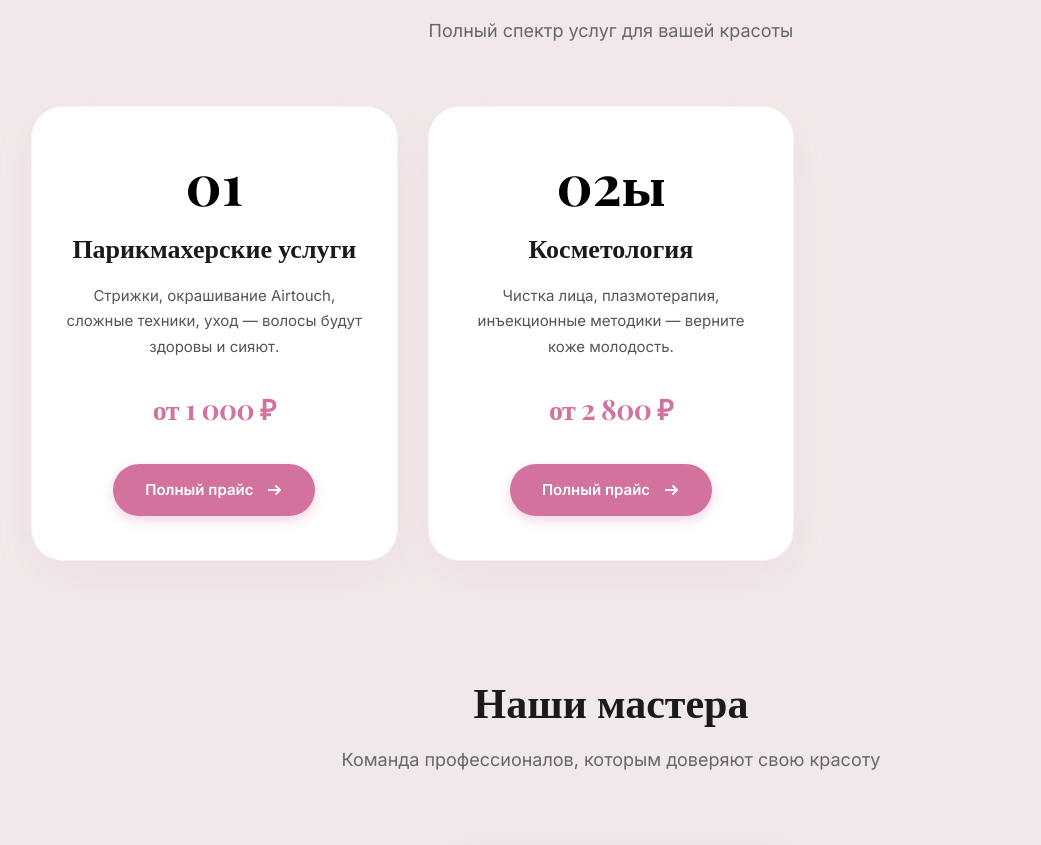
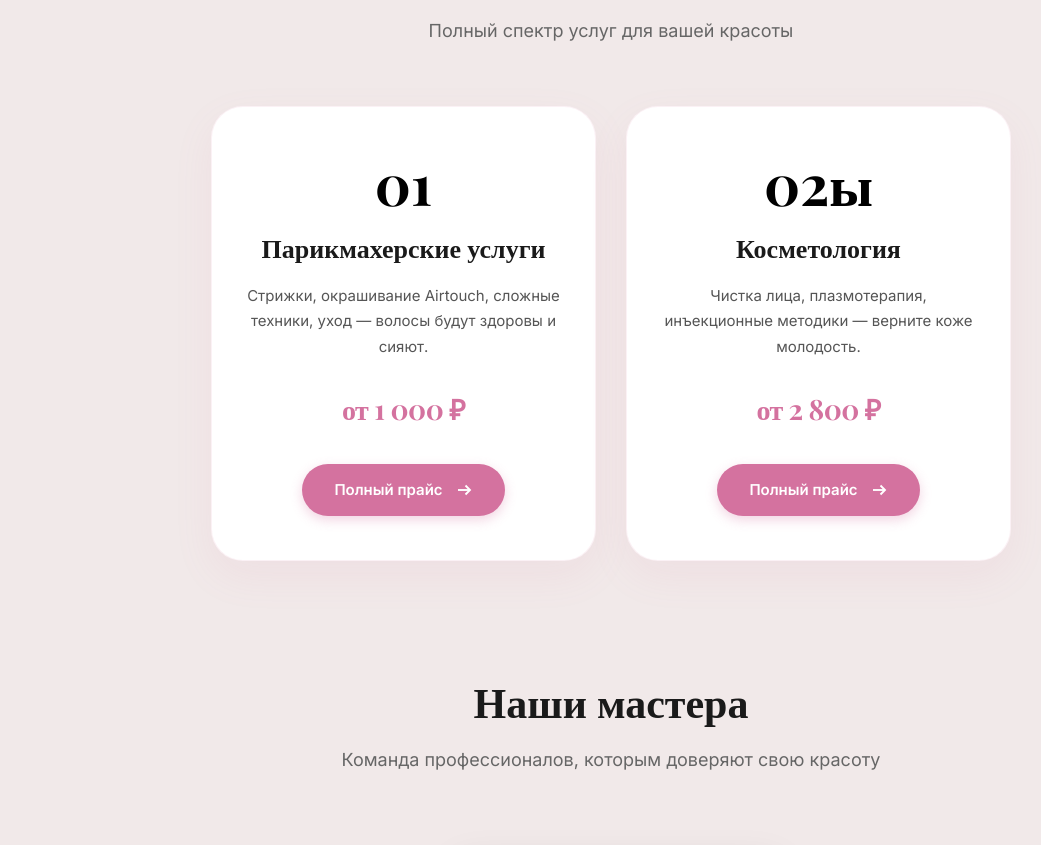
Before and after one commit to Gela27/zefirbeautysalon, a plain HTML site: page index.html in a window 1280 px wide. Shown: the part 1797-2642 px from the top of the page, without its empty margins (29-1070 px from the left). Drawn offline with nearby package versions, Linux system fonts and the light colour scheme.

Commit message:
Update styles.css

```diff
--- a/styles.css
+++ b/styles.css
@@ -142,7 +142,7 @@ border-bottom: 2px solid #ff69b4; padding: 12px 0; border-bottom: 1px solid rgba
 .about-slider-progress { position: absolute; bottom: 0; left: 0; height: 3px; background: linear-gradient(90deg, var(--primary) 0%, var(--primary-dark) 100%); transition: width 0.1s linear; border-radius: 0 0 24px 24px; z-index: 10; }
 
 .services{padding:60px 0;}
-.services-grid{display:grid;grid-template-columns:repeat(3,1fr);gap:30px;}
+.services-grid{display:grid;grid-template-columns:repeat(2, 1fr);gap:30px;max-width:800px;margin:0 auto;}
 .service-card{background:white;border-radius:32px;padding:48px 32px 44px;box-shadow:0 15px 40px rgba(212,114,159,0.08);transition:all 0.4s cubic-bezier(0.2,0.9,0.4,1.1);border:1px solid rgba(212,114,159,0.1);text-align:center;display:flex;flex-direction:column;height:100%;}
 .service-card:hover{transform:translateY(-10px);box-shadow:0 25px 50px rgba(212,114,159,0.15);border-color:rgba(212,114,159,0.3);}
 .service-number{font-family:'Playfair Display',serif;font-size:56px;font-weight:700;color:#000000;line-height:1;margin-bottom:20px;transition:all 0.3s ease;}
@@ -155,7 +155,6 @@ border-bottom: 2px solid #ff69b4; padding: 12px 0; border-bottom: 1px solid rgba
 .service-btn:hover{background:#c45584;transform:translateY(-3px);box-shadow:0 10px 25px rgba(212,114,159,0.4);gap:16px;}
 .service-btn:hover .btn-arrow{transform:translateX(5px);}
 
-@media (max-width:1024px){.services-grid{grid-template-columns:repeat(2,1fr);}}
 @media (max-width:768px){.services-grid{grid-template-columns:1fr;max-width:420px;margin:0 auto;}.service-card{padding:40px 28px 38px;}.service-number{font-size:48px;}.service-title{font-size:24px;}.service-price{font-size:26px;}.service-btn{padding:12px 28px;font-size:14px;}}
 @media (max-width:480px){.service-card{padding:36px 24px 34px;}.service-number{font-size:42px;}.service-title{font-size:22px;}.service-price{font-size:24px;}}
 
```
